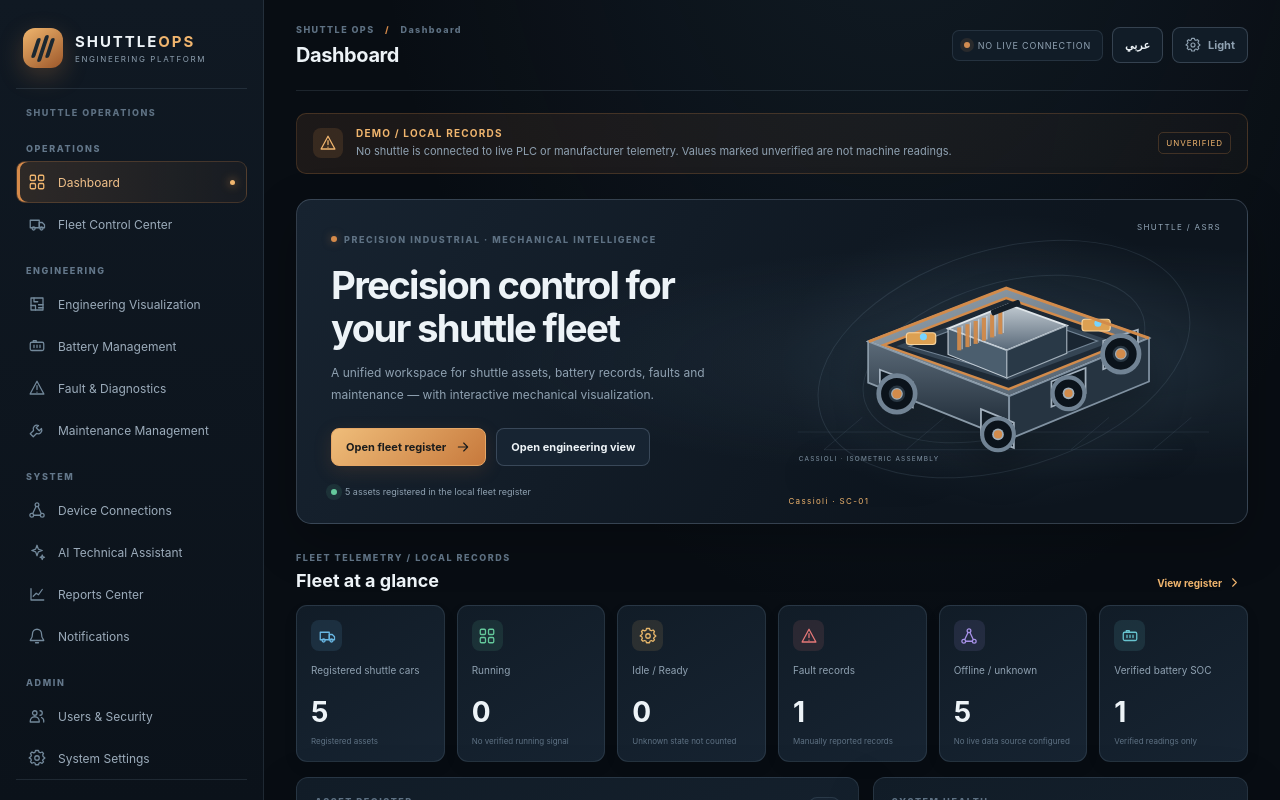
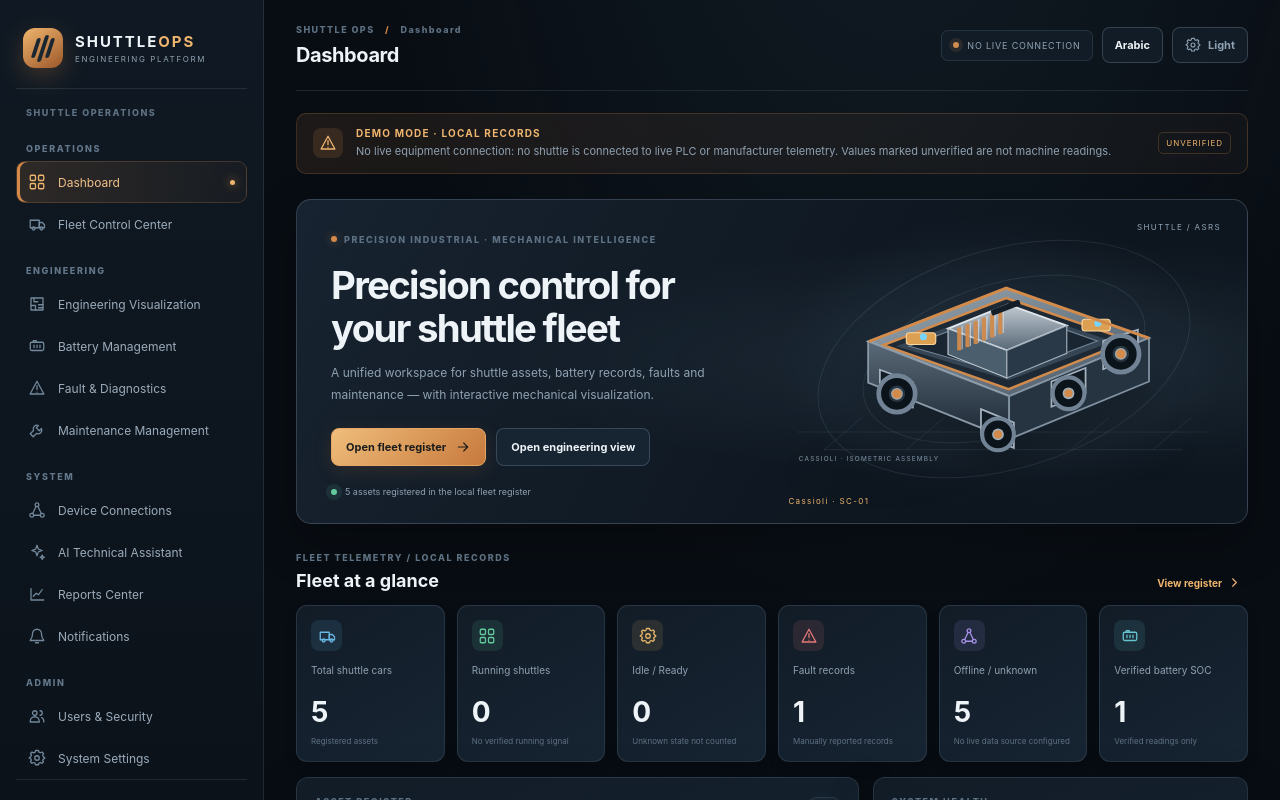
Before and after one commit to som3a83/shuttle-car-automation, a React (Vite) app: page / in a window 1280 px wide. Shown: the top 800 px of the page. Built offline with nearby package versions, Linux system fonts and the light colour scheme.

Commit message:
fix(ui): preserve accessible navigation and demo test labels

```diff
--- a/src/App.tsx
+++ b/src/App.tsx
@@ -42,8 +42,8 @@ const navItems: { id: Tab; en: string; ar: string; icon: string; group: string }
 const copy = {
   en: {
     appName: 'SHUTTLE OPERATIONS', subtitle: 'Industrial control & engineering suite',
-    demo: 'DEMO / LOCAL RECORDS', demoText: 'No shuttle is connected to live PLC or manufacturer telemetry. Values marked unverified are not machine readings.',
-    total: 'Registered shuttle cars', running: 'Running', idle: 'Idle / Ready', faulted: 'Fault records', disconnected: 'Offline / unknown', battery: 'Verified battery SOC',
+    demo: 'DEMO MODE · LOCAL RECORDS', demoText: 'No live equipment connection: no shuttle is connected to live PLC or manufacturer telemetry. Values marked unverified are not machine readings.',
+    total: 'Total shuttle cars', running: 'Running shuttles', idle: 'Idle / Ready', faulted: 'Fault records', disconnected: 'Offline / unknown', battery: 'Verified battery SOC',
     fleet: 'Fleet overview', fleetSub: 'Five registered assets · 3 Cassioli · 1 Craftsman · 1 ACME',
     engineering: 'Engineering visualization', engineeringSub: 'Interactive mechanical schematic with selectable views and component callouts.',
     selectAsset: 'Select shuttle', status: 'Operating state', manufacturer: 'Manufacturer', model: 'Model', serial: 'Serial number', zone: 'Operating zone', batteryPack: 'Installed battery', communication: 'Communication', lastSeen: 'Last communication',
@@ -56,7 +56,7 @@ const copy = {
     noBattery: 'No verified battery register is available yet.', batteryIllustration: 'Battery assembly illustration', charge: 'State of charge', health: 'State of health', temperature: 'Temperature', voltage: 'Voltage', current: 'Current', assignment: 'Assignment', batteryNote: 'Reported ACME HMI value: 0% after repair. Verify against the physical HMI before treating it as live telemetry.',
     setCharging: 'Set charging', setAvailable: 'Set available', setMaintenance: 'Set maintenance', setFault: 'Flag fault',
     faults: 'Fault register', faultSub: 'Record an observation, investigation and corrective action. Never close a fault without documenting the action.',
-    faultTitle: 'Fault title', description: 'Observed symptom', severity: 'Severity', technician: 'Assigned technician', probableCause: 'Possible cause (unverified)', procedure: 'Inspection / test procedure', corrective: 'Corrective action performed', registerFault: 'Register fault', saveAction: 'Save corrective action', investigate: 'Start investigation', resolve: 'Resolve fault',
+    faultTitle: 'Fault title', description: 'Observed symptom', severity: 'Severity', technician: 'Assigned technician', probableCause: 'Possible cause (unverified)', procedure: 'Inspection / test procedure', corrective: 'Document corrective action', registerFault: 'Register fault', saveAction: 'Save corrective action', investigate: 'Start investigation', resolve: 'Resolve fault',
     maintenance: 'Maintenance work orders', maintenanceSub: 'Plan inspections and record completed maintenance.', workTitle: 'Work order title', date: 'Scheduled date', createWork: 'Create work order', startWork: 'Start job', completeWork: 'Complete job',
     connectionSub: 'Protocol readiness is shown as architecture only. No endpoint, PLC address or vendor API has been configured.',
     aiSub: 'Engineering support checklist. AI service is not connected, so no diagnosis is generated automatically.',
@@ -68,7 +68,7 @@ const copy = {
     protocols: 'Protocol adapters', readOnly: 'Read-only integration first', noConnection: 'Not connected', notConfigured: 'Not configured',
     noFaults: 'No fault records. Add an observation when a fault is reported.', noWork: 'No work orders have been registered.',
     fleetState: 'Fleet state distribution', assetDetails: 'Asset details', selected: 'Selected asset', localId: 'Local asset ID',
-    newFaults: 'Open / investigating faults', backlog: 'Open work orders', quickActions: 'Quick actions', systemState: 'System connection state', unverified: 'UNVERIFIED',
+    newFaults: 'Open / investigating faults', backlog: 'Open work orders', quickActions: 'Quick actions', systemState: 'System communication status', unverified: 'UNVERIFIED',
     viewRegister: 'View register', addFirst: 'Add first record', empty: 'No records available', testView: 'View engineering drawing',
     roleNotice: 'Changing this role only previews the navigation. It is not a secure login.',
     dataNotice: 'Data quality: manually reported or unknown. No invented serial numbers, firmware versions or live PLC values.',
@@ -77,7 +77,7 @@ const copy = {
   ar: {
     appName: 'منظومة تشغيل الشاتل', subtitle: 'إدارة صناعية وتصميم هندسي',
     demo: 'وضع تجريبي / بيانات محلية', demoText: 'لا يوجد اتصال حي بوحدات التحكم أو بيانات الشركة المصنعة. أي قيمة غير مؤكدة ليست قراءة مباشرة من المعدة.',
-    total: 'عربات مسجلة', running: 'قيد التشغيل', idle: 'جاهز / متوقف', faulted: 'سجلات الأعطال', disconnected: 'غير متصل / غير معروف', battery: 'شحن بطارية مؤكد',
+    total: 'إجمالي عربات النقل', running: 'قيد التشغيل', idle: 'جاهز / متوقف', faulted: 'سجلات الأعطال', disconnected: 'غير متصل / غير معروف', battery: 'شحن بطارية مؤكد',
     fleet: 'ملخص الأسطول', fleetSub: '5 عربات مسجلة · 3 كاسيولي · 1 كرافتسمان · 1 إيه سي إم إي',
     engineering: 'التصور الهندسي', engineeringSub: 'رسم ميكانيكي تفاعلي مع أوضاع عرض متعددة وإظهار المكونات.',
     selectAsset: 'اختر العربة', status: 'حالة التشغيل', manufacturer: 'الشركة المصنعة', model: 'الموديل', serial: 'الرقم المسلسل', zone: 'منطقة التشغيل', batteryPack: 'البطارية المركبة', communication: 'الاتصال', lastSeen: 'آخر اتصال',
@@ -262,7 +262,7 @@ function App() {
 
   const t = copy[language];
   const selected = shuttles.find(s => s.id === selectedId) || shuttles[0];
-  const selectedBattery = batteries.find(b => b.id === selectedBatteryId) || batteries[0];
+  const selectedBattery = batteries.find(b => b.id === selectedBatteryId) || batteries[0] || initialBatteries[0];
   const filteredShuttles = useMemo(() => shuttles.filter(s => {
     const q = search.toLowerCase();
     const matchText = [s.id, s.manufacturer, s.warehouseZone].some(v => v.toLowerCase().includes(q));
@@ -379,7 +379,7 @@ function App() {
         <div className="topbar-heading"><button className="mobile-menu" onClick={() => setMobileNav(true)} aria-label="Open navigation"><Icon name="grid" size={20}/></button><div className="breadcrumb">SHUTTLE OPS <span>/</span> {language === 'ar' ? header?.ar : header?.en}</div><h1>{language === 'ar' ? header?.ar : header?.en}</h1></div>
         <div className="topbar-actions">
           <div className="system-chip"><i/> {language === 'ar' ? 'لا يوجد اتصال حي' : 'NO LIVE CONNECTION'}</div>
-          <button className="language-toggle" onClick={() => setLanguage(language === 'en' ? 'ar' : 'en')}>{language === 'en' ? 'عربي' : 'EN'}</button>
+          <button className="language-toggle" onClick={() => setLanguage(language === 'en' ? 'ar' : 'en')}>{language === 'en' ? 'Arabic' : 'English'}</button>
           <button className="theme-toggle" onClick={() => setTheme(theme === 'dark' ? 'light' : 'dark')}><Icon name="settings" size={16}/><span>{theme === 'dark' ? t.light : t.dark}</span></button>
         </div>
       </header>
```
